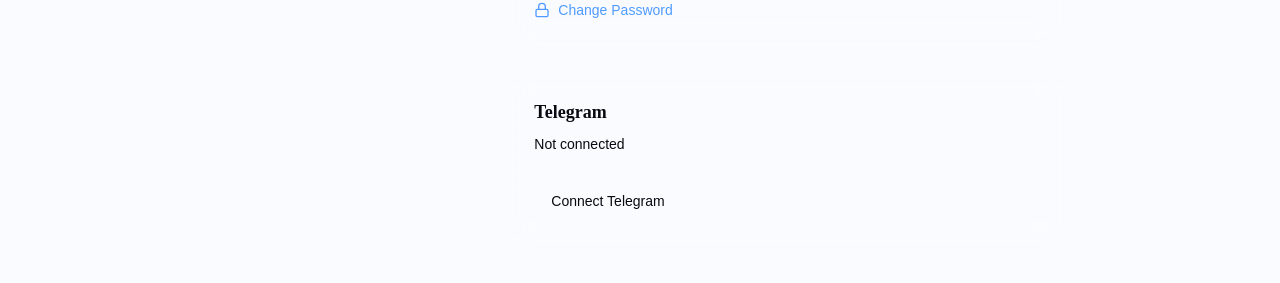
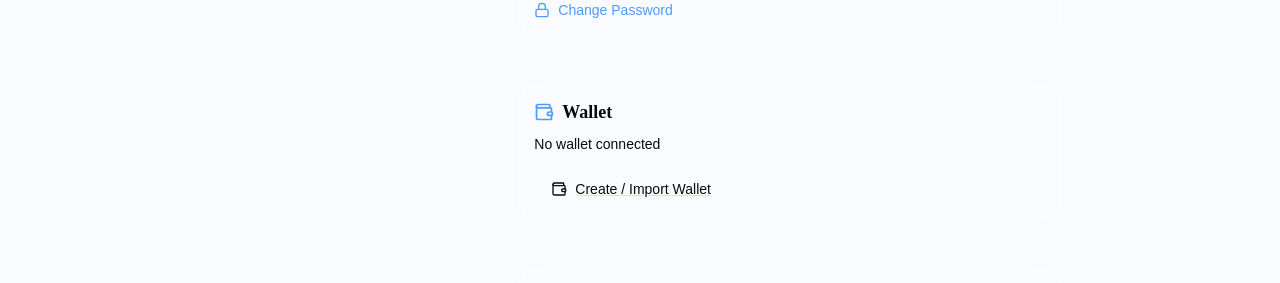
Before and after one commit to drmukty/EventChain, a Next.js app: page /profile in a window 1280 px wide. Shown: the part 665-948 px from the top of the page. Built offline with nearby package versions, Linux system fonts and the light colour scheme; no server answers; the database is empty; sample sign-in values are in the browser's storage.

Commit message:
Integrate wallet address management in profile page
Added wallet address state and UI section for wallet management.

```diff
--- a/src/app/profile/page.tsx
+++ b/src/app/profile/page.tsx
@@ -6,7 +6,7 @@ import { useRouter } from "next/navigation";
 import Link from "next/link";
 import { motion } from "framer-motion";
 import toast from "react-hot-toast";
-import { User, Mail, Lock, Save, Loader2, Eye, EyeOff } from "lucide-react";
+import { User, Mail, Lock, Save, Loader2, Eye, EyeOff, Wallet } from "lucide-react";
 import Image from "next/image";
 import AvatarUpload from "@/components/Profile/AvatarUpload";
 import StatsCard from "@/components/Profile/StatsCard";
@@ -21,6 +21,7 @@ export default function ProfilePage() {
   const [avatarUrl, setAvatarUrl] = useState<string | null>(null);
   const [stats, setStats] = useState({ events: 0, nfts: 0, certificates: 0 });
   const [telegramId, setTelegramId] = useState<string | null>(null);
+  const [walletAddress, setWalletAddress] = useState<string | null>(null);
 
   // Password state
   const [showPasswordForm, setShowPasswordForm] = useState(false);
@@ -45,6 +46,7 @@ export default function ProfilePage() {
     setEmail(user.email || "");
     setAvatarUrl(user.avatarUrl || user.image || null);
     setTelegramId(user.telegramId || null);
+    setWalletAddress(user.walletAddress || null);
 
     fetch("/api/user/stats")
       .then((r) => r.json())
@@ -313,6 +315,27 @@ export default function ProfilePage() {
             )}
           </div>
 
+          {/* Wallet Section */}
+          <div className="glass-panel rounded-2xl p-6">
+            <h3 className="text-lg font-semibold flex items-center gap-2">
+              <Wallet className="h-5 w-5 text-base-400" />
+              Wallet
+            </h3>
+            <p className="text-sm text-fg-muted mt-2">
+              {walletAddress ? (
+                <>Connected: <span className="font-mono text-xs">{walletAddress}</span></>
+              ) : (
+                "No wallet connected"
+              )}
+            </p>
+            <Link href="/profile/wallets">
+              <button className="mt-3 rounded-full border border-white/20 px-4 py-2 text-sm hover:bg-white/5 flex items-center gap-2 transition-colors">
+                <Wallet className="h-4 w-4" />
+                {walletAddress ? "Manage Wallet" : "Create / Import Wallet"}
+              </button>
+            </Link>
+          </div>
+
           {/* Telegram */}
           <div className="glass-panel rounded-2xl p-6">
             <h3 className="text-lg font-semibold">Telegram</h3>
```
